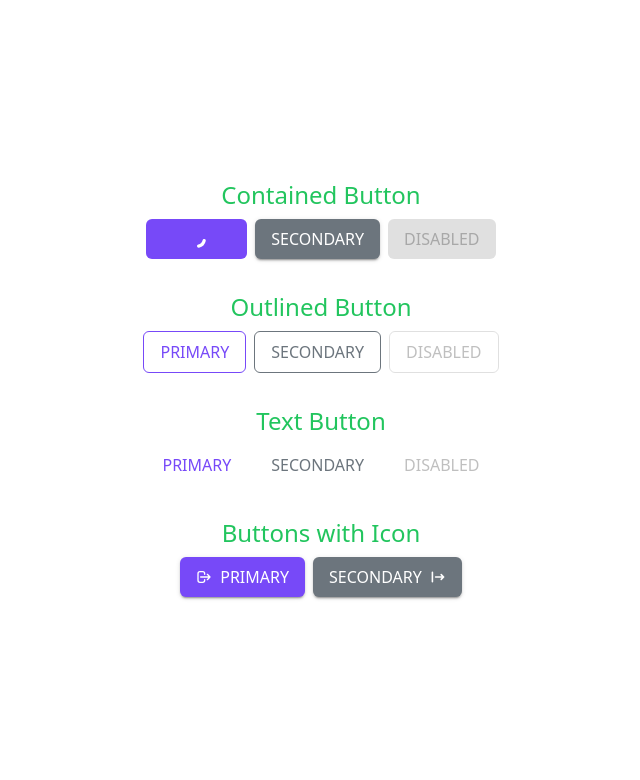
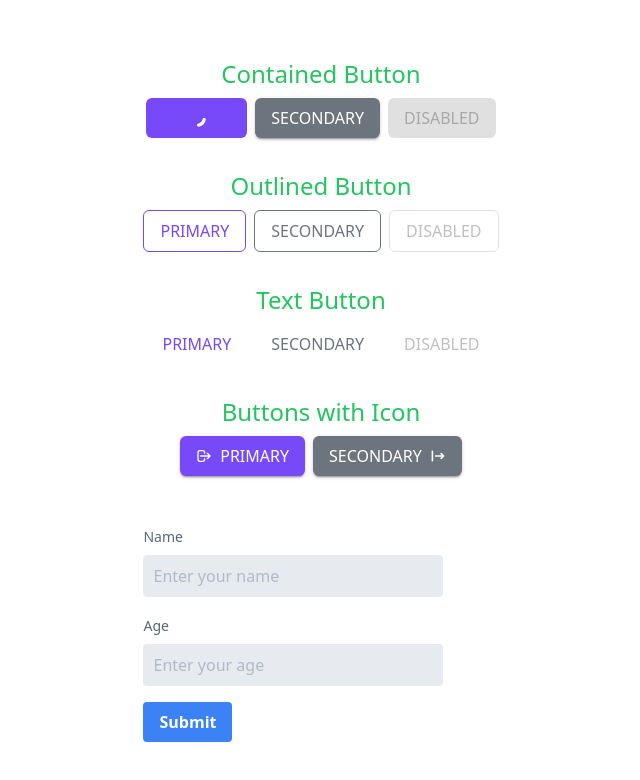
Before and after one commit to demolaemrick/my-react-components, a React (Create React App) app: page / in a window 1280 px wide. Shown: the top 780 px of the page, without its empty margins (319-959 px from the left). Built offline with nearby package versions, Linux system fonts and the light colour scheme.

Commit message:
Implement Input component

```diff
--- a/package.json
+++ b/package.json
@@ -3,6 +3,7 @@
 	"version": "0.1.0",
 	"private": true,
 	"dependencies": {
+		"@hookform/resolvers": "^2.9.11",
 		"@testing-library/jest-dom": "^5.16.5",
 		"@testing-library/react": "^13.4.0",
 		"@testing-library/user-event": "^13.5.0",
@@ -14,11 +15,13 @@
 		"clsx": "^1.2.1",
 		"react": "^18.2.0",
 		"react-dom": "^18.2.0",
+		"react-hook-form": "^7.43.5",
 		"react-icons": "^4.7.1",
 		"react-scripts": "5.0.1",
 		"tailwind-merge": "^1.10.0",
 		"typescript": "^4.9.5",
-		"web-vitals": "^2.1.4"
+		"web-vitals": "^2.1.4",
+		"yup": "^1.0.2"
 	},
 	"scripts": {
 		"start": "react-scripts start",
--- a/src/App.tsx
+++ b/src/App.tsx
@@ -1,6 +1,19 @@
+/* eslint-disable import/no-extraneous-dependencies */
 import { ReactNode } from 'react';
+import { useForm, SubmitHandler, FieldValues } from 'react-hook-form';
+import * as yup from 'yup';
+import { yupResolver } from '@hookform/resolvers/yup';
 import Button from 'stories/Inputs/Button/Button';
+import Input from 'stories/Inputs/Input/Input';
 import { HiOutlineLogout, HiLogout } from 'react-icons/hi';
+
+const loginSchema = yup.object({
+	name: yup.string().required().min(3),
+	age: yup
+		.number()
+		.required()
+		.min(18, 'you must be atleast 18years old to continnue'),
+});
 
 interface PropTypes {
 	children: ReactNode;
@@ -14,6 +27,16 @@ const FlexRow = ({ children }: PropTypes) => (
 );
 
 function App() {
+	const {
+		register,
+		handleSubmit,
+		formState: { errors },
+	} = useForm<FieldValues>({
+		resolver: yupResolver(loginSchema),
+		mode: 'all', //this allows validation to happen on every input state e.g onFocus
+	});
+
+	const onSubmit: SubmitHandler<FieldValues> = (data) => alert(data);
 	return (
 		<div className="w-full h-screen flex items-center justify-center">
 			<div className="flex flex-col gap-2">
@@ -55,6 +78,27 @@ function App() {
 				{/* <button className="bg-red-500 text-white px-[10px] py-1 min-w-[64px] hover:bg-black rounded-lg cursor-default select-none shadow-mui-button text-sm">
 					SMALL
 				</button> */}
+				<form className="w-[300px]" onSubmit={handleSubmit(onSubmit)}>
+					<Input
+						id="name"
+						label="Name"
+						type="text"
+						placeholder="Enter your name"
+						register={register}
+						errors={errors}
+					/>
+					<Input
+						id="age"
+						label="Age"
+						type="number"
+						placeholder="Enter your age"
+						register={register}
+						errors={errors}
+					/>
+					<button className="bg-blue-500 hover:bg-blue-700 text-white font-bold py-2 px-4 rounded">
+						Submit
+					</button>
+				</form>
 			</div>
 		</div>
 	);
--- /dev/null
+++ b/src/components/ui/InputLabel.tsx
@@ -0,0 +1,18 @@
+const InputLabel = ({
+	htmlFor,
+	children,
+}: {
+	htmlFor: string;
+	children: React.ReactNode;
+}) => {
+	return (
+		<label
+			htmlFor={htmlFor}
+			className="select-none inline-block mb-2 font-light text-sm text-[#1B2B41B8]"
+		>
+			{children}
+		</label>
+	);
+};
+
+export default InputLabel;
--- /dev/null
+++ b/src/stories/Inputs/Input/Input.tsx
@@ -0,0 +1,44 @@
+/* eslint-disable @typescript-eslint/no-unsafe-call */
+// eslint-disable-next-line import/no-extraneous-dependencies
+import { UseFormReturn, FieldErrors } from 'react-hook-form';
+import Label from 'components/ui/InputLabel';
+
+interface InputProps extends React.HTMLAttributes<HTMLInputElement> {
+	id: string;
+	label: string;
+	type: string;
+	placeholder: string;
+	register: UseFormReturn['register'];
+	errors?: FieldErrors;
+}
+
+const Input = ({
+	id,
+	label,
+	type,
+	placeholder,
+	register,
+	errors,
+	...rest
+}: InputProps) => {
+	return (
+		<div className="my-4">
+			<Label htmlFor={id}>{label}</Label>
+			<input
+				id={id}
+				type={type}
+				placeholder={placeholder}
+				{...register(id, { required: true })}
+				{...rest}
+				className="w-full h-[42px] max-h-[42px] p-[10px] border-none font-light text-gray-700 bg-[#1A38601A] rounded z-0 focus:shadow focus:outline-none focus:ring-primary placeholder:text-[#1C345442] placeholder:font-extralight placeholder:text-base"
+			/>
+			{errors && errors[id] && (
+				<span className="text-xs text-danger">
+					<>{errors[id]?.message}</>
+				</span>
+			)}
+		</div>
+	);
+};
+
+export default Input;
```
Also changed, not shown: .eslintrc.json, 2 other files (tests, documents, lock files or other folders).
